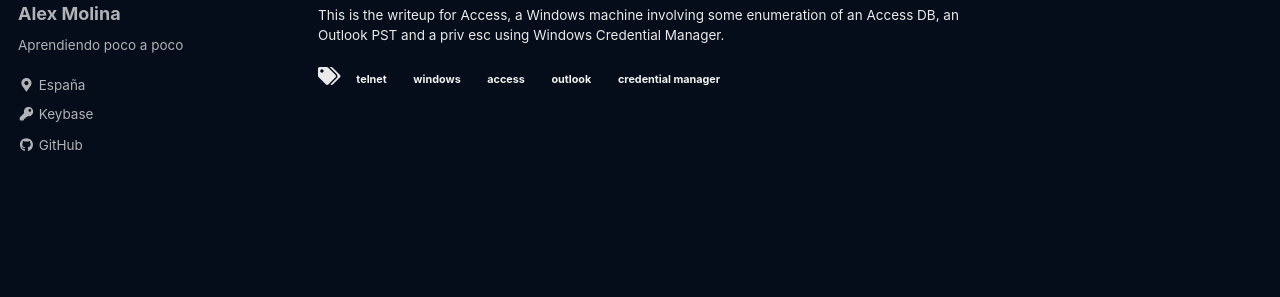
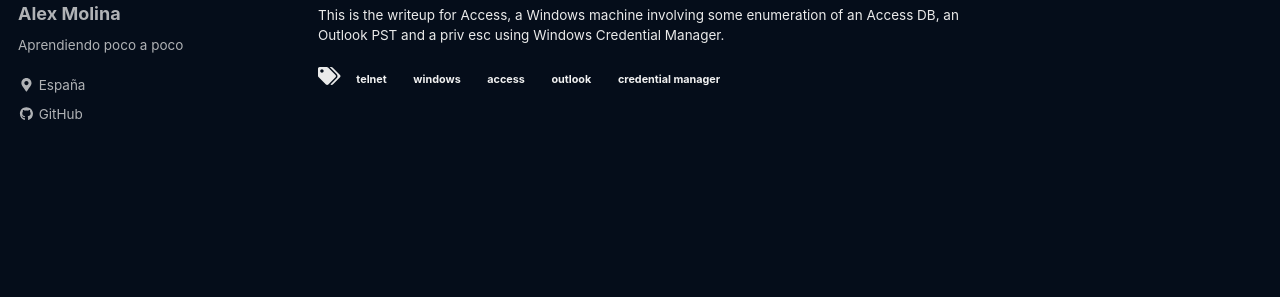
Before and after one commit to molinasecurity/molinasecurity.github.io, a Jekyll site: the page built from index.html, in a window 1280 px wide. Shown: the part 207-504 px from the top of the page. Built offline with Jekyll 4.4.1, drawn with Linux system fonts in a browser that asks for light colours; cached includes are drawn as plain includes; a script that is not in the unit is left out; the list of posts is cut into pages by our own code.

Commit message:
Update _config.yml

```diff
--- a/_config.yml
+++ b/_config.yml
@@ -117,7 +117,7 @@ author:
   github           : "molinasecurity"
   gitlab           :
   google_plus      :
-  keybase          : "molinasecurity"
+  keybase          : #"molinasecurity"
   instagram        :
   lastfm           :
   linkedin         : # "john-doe-12345678" (the last part of your profile url, e.g. https://www.linkedin.com/in/john-doe-12345678)
```
